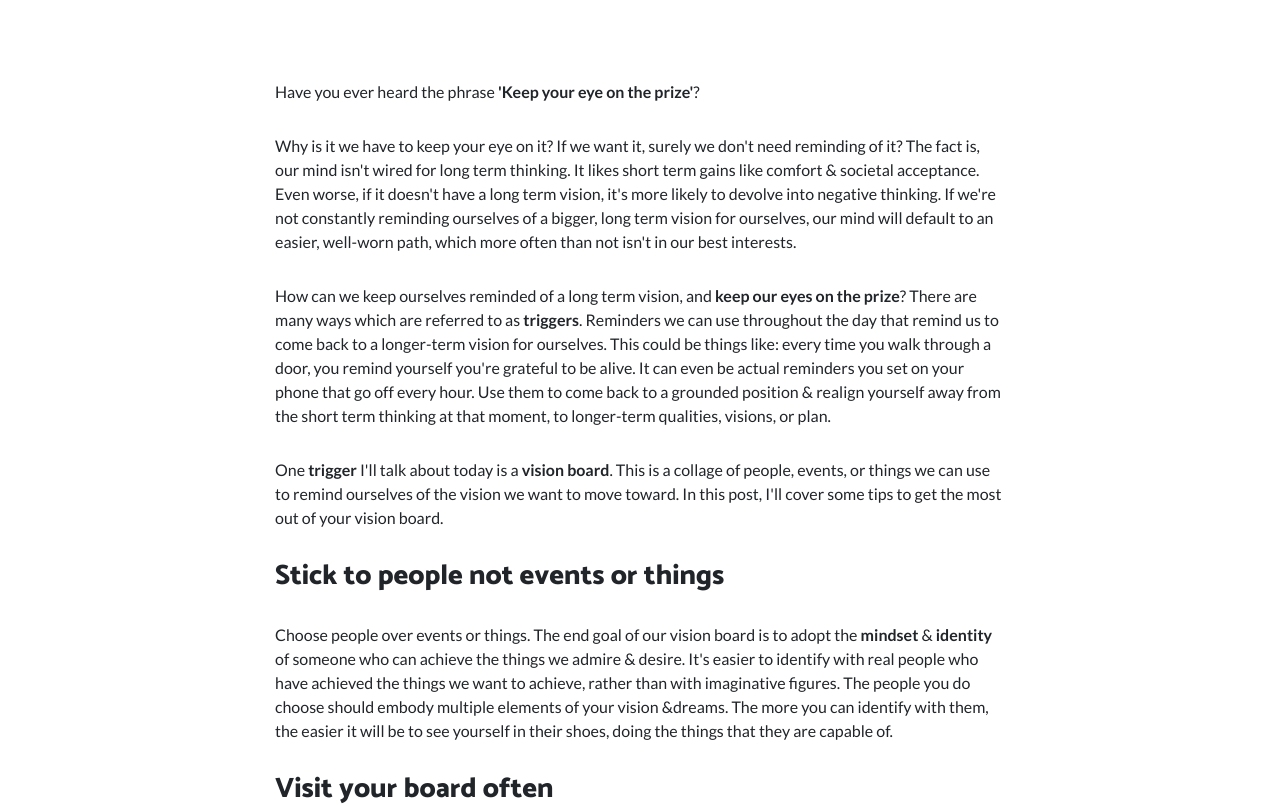
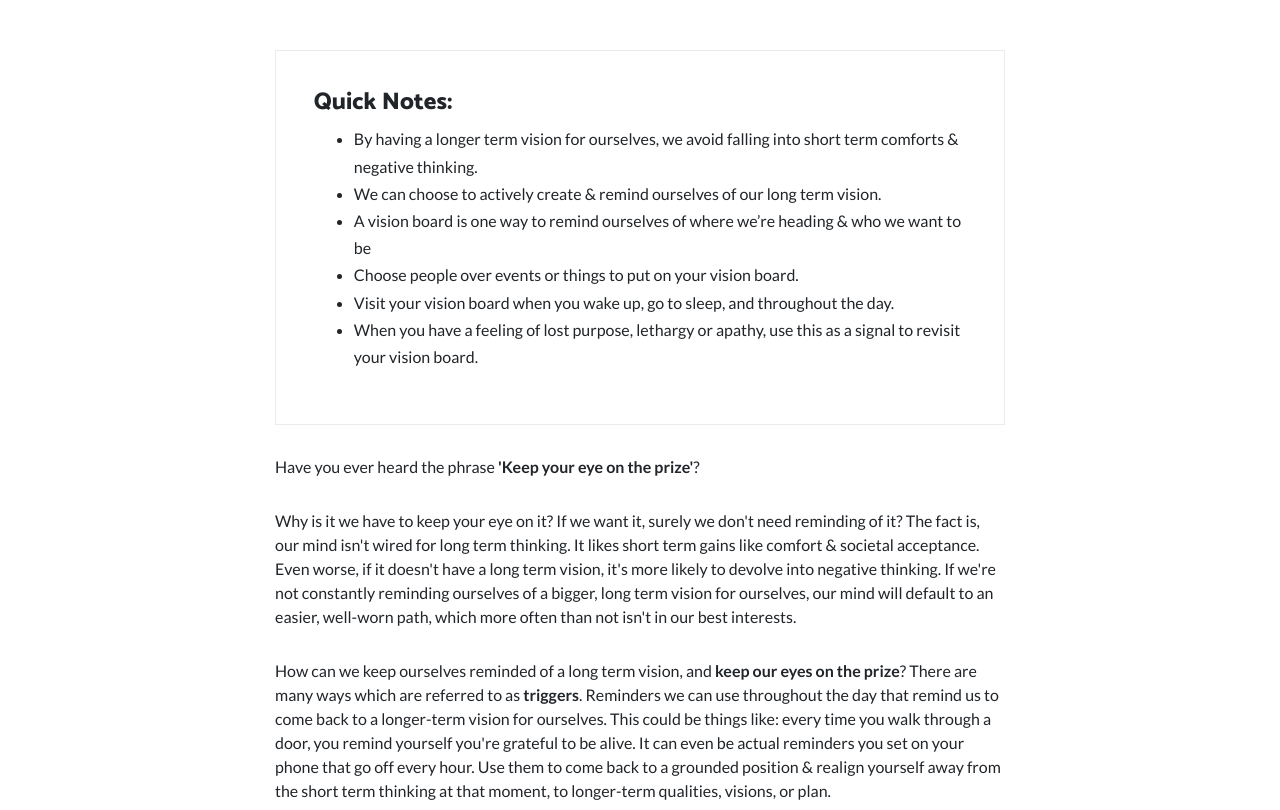
Before and after one commit to myyogatimerapp/myyogatimerapp.github.io, a website: page blog/vision-board.html in a window 1280 px wide. Shown: the part 620-1430 px from the top of the page. Drawn offline with Linux system fonts and the light colour scheme.

Commit message:
edited post

```diff
--- a/blog/vision-board.html
+++ b/blog/vision-board.html
@@ -67,6 +67,17 @@
     <div class="container">
       <div class="row">
         <div class="col-lg-8 col-md-10 mx-auto">
+        <div style="border: 1px solid #e9ecef; padding: 1cm;">
+          <h4>Quick Notes:</h4>
+          <ul>
+          <li>By having a longer term vision for ourselves, we avoid falling into short term comforts & negative thinking.</li>
+          <li>We can choose to actively create & remind ourselves of our long term vision. </li>
+          <li>A vision board is one way to remind ourselves of where we’re heading & who we want to be</li>
+          <li>Choose people over events or things to put on your vision board.</li>
+          <li>Visit your vision board when you wake up, go to sleep, and throughout the day.</li>
+          <li>When you have a feeling of lost purpose, lethargy or apathy, use this as a signal to revisit your vision board.</li>
+          </ul>
+        </div>
           <p>
             Have you ever heard the phrase <b>'Keep your eye on the prize'</b>?
           </p>
@@ -83,7 +94,8 @@
           </p>
           <h3>Stick to people not events or things</h3>
           <p>
-            Choose people over events or things. The end goal of our vision board is to adopt the <b>mindset</b> & <b>identity</b> of someone who can achieve the things we admire & desire. It's easier to identify with real people who have achieved the things we want to achieve, rather than with imaginative figures. The people you do choose should embody multiple elements of your vision &dreams. The more you can identify with them, the easier it will be to see yourself in their shoes, doing the things that they are capable of.
+            Choose people over events or things. The end goal of our vision board is to adopt the <b>mindset</b> & <b>identity</b> of someone who can achieve the things we admire & desire. It's easier to identify with real people who have achieved the things we want to achieve, rather than with imaginative figures. The people you do choose should embody multiple elements of your vision &dreams. The more you can identify with them, the easier it will be to see yourself in their shoes, doing the things that they are capable of. We are aiming at a 'state of being' that these people embody; not achieving things they have achieved, but being someone who is capable of achieving these things.
+
           </p>
           <h3>Visit your board often</h3>
           <p>
@@ -98,7 +110,7 @@
             Conclusion
           </h3>
           <p>
-            What's this got to do with doing yoga? Ultimately, things like yoga, exercise & movement need some long term vision behind them to make them appealing. Without a deeper reason to get up and do yoga over watching tv or staying in bed, we're going to do the latter. <b>We have to be active in creating a longer-term vision to strive for.</b> We can't expect it to land in our laps. Use a vision board as a trigger to remind yourself of why you are here, what you expect of yourself & life and who you want to be. Everything else, like our ability to consistently do yoga & movement, is downstream of this. We need to bring this longer-term visioning into our daily routine.
+            What's this got to do with doing yoga? Ultimately, things like yoga, exercise & movement need some long term vision behind them to make them appealing. Without a deeper reason to get up and do yoga over watching tv or staying in bed, we're going to do the latter. <b>We have to be active in creating a longer-term vision to strive for.</b> We can't expect it to land in our laps. Use a vision board as a trigger to remind yourself of why you are here, what you expect of yourself & life and who you want to be. Everything else, like our ability to consistently do yoga & movement, is downstream of this. Make reminding yourself of a longer-term vision a <a href="./priorities">priority.
           </p>
           <div style="text-align: center; padding-bottom: 0.5cm;">
             <a  href="http://eepurl.com/g8igXz" class="btn btn-secondary btn-xl rounded-pill mt-5 button-link">Signup for the release date</a>
```
